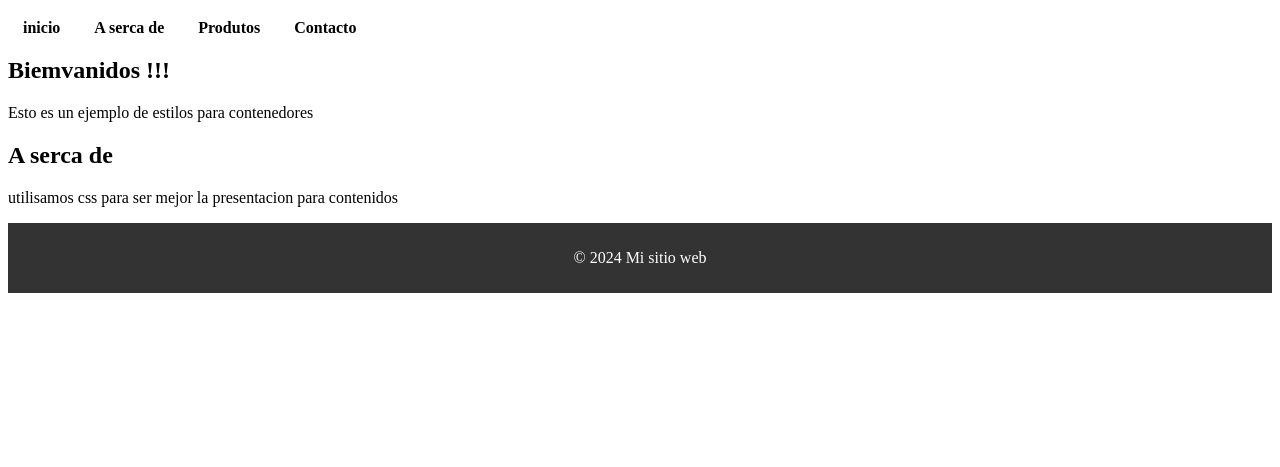
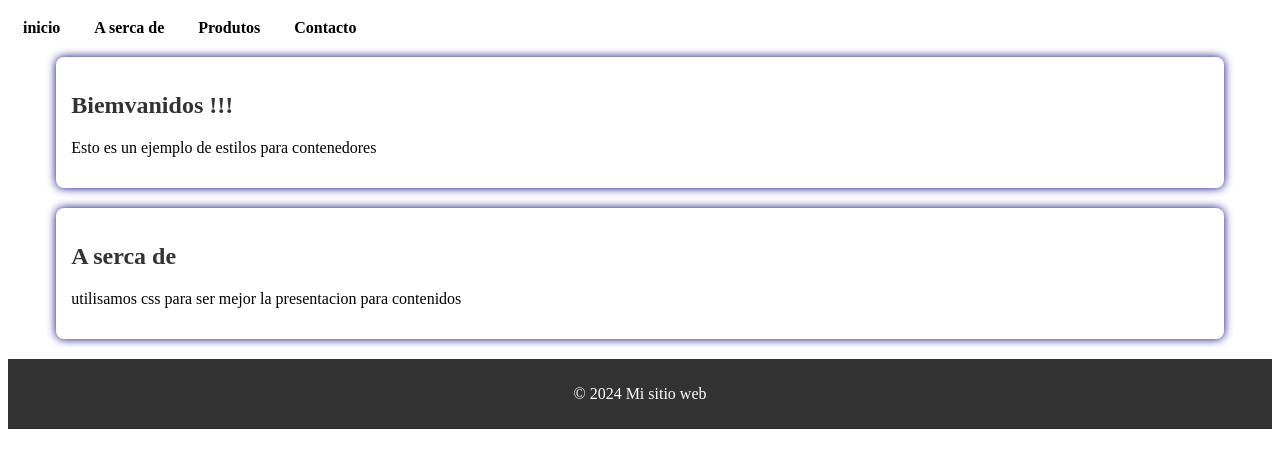
Before and after one commit to OsmelJulio/seccionN9, a plain HTML site: page index.html in a window 1280 px wide. Shown: the part 61-528 px from the top of the page. Drawn offline with Linux system fonts and the light colour scheme.

Commit message:
correccion

```diff
--- a/estilos.css
+++ b/estilos.css
@@ -16,7 +16,7 @@ nav a:hover{
 color: chocolate;
 }
 /*estilos para la seccion principal*/
-.conbtenedor{
+.contenedor{
    width: 90%;
    margin:  20px auto;
    padding: 15px;
@@ -25,7 +25,7 @@ color: chocolate;
    box-shadow: 0 0 10px rgb( 0, 0, 130.1);
 
 }
-.conntenedor h2{
+.contenedor h2{
     color: #333;
 
 }
```
